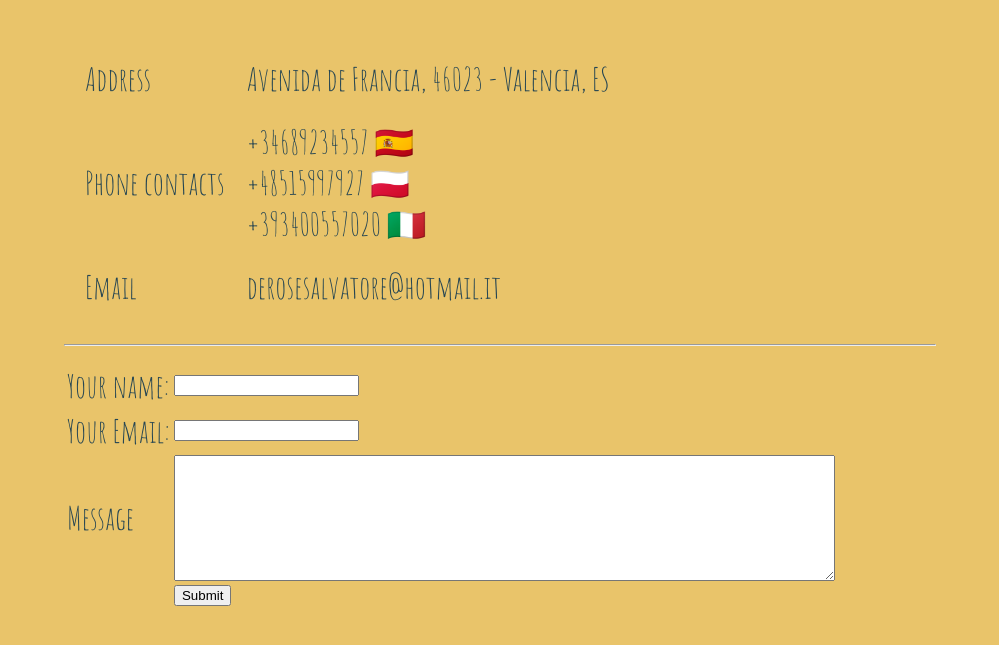
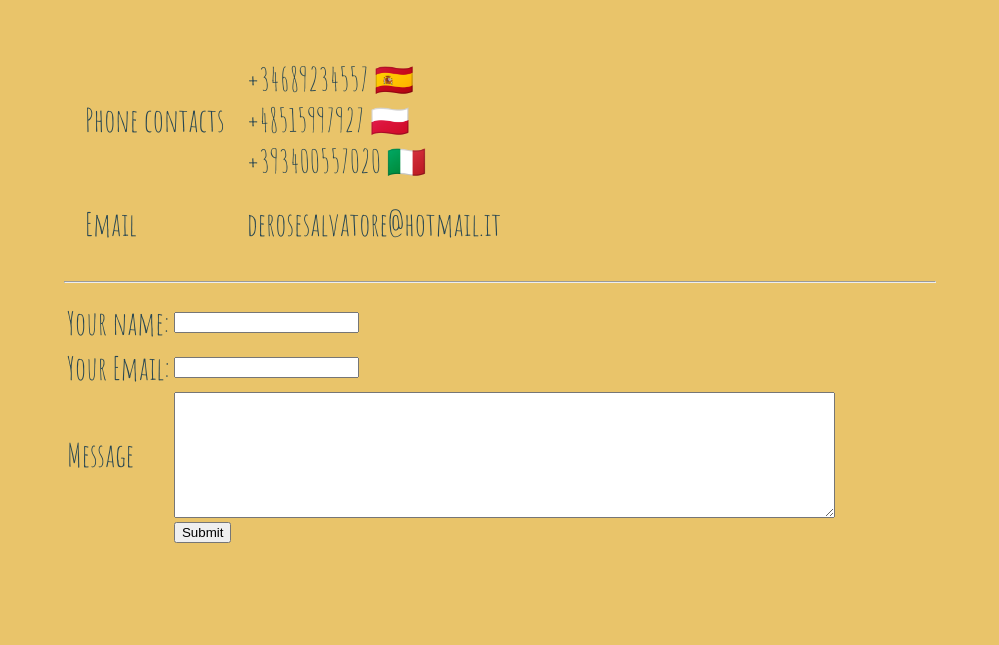
Before and after one commit to sderose7/curriculum-, a plain HTML site: page contact_me.html in a window 1280 px wide. Shown: the part 175-820 px from the top of the page, without its empty margins (140-1139 px from the left). Drawn offline with Linux system fonts and the light colour scheme.

Commit message:
Update contact_me.html

```diff
--- a/contact_me.html
+++ b/contact_me.html
@@ -21,10 +21,6 @@
 
         <h2>My Contact Details</h2>
         <table cellspacing="20">
-          <tr>
-            <td>Address</td>
-            <td>Avenida de Francia, 46023 - Valencia, ES</td>
-          </tr>
           <tr>
             <td>Phone contacts</td>
             <td> +34689234557 🇪🇸  <br>+48515997927 🇵🇱 <br> +393400557020 🇮🇹</td>
```
